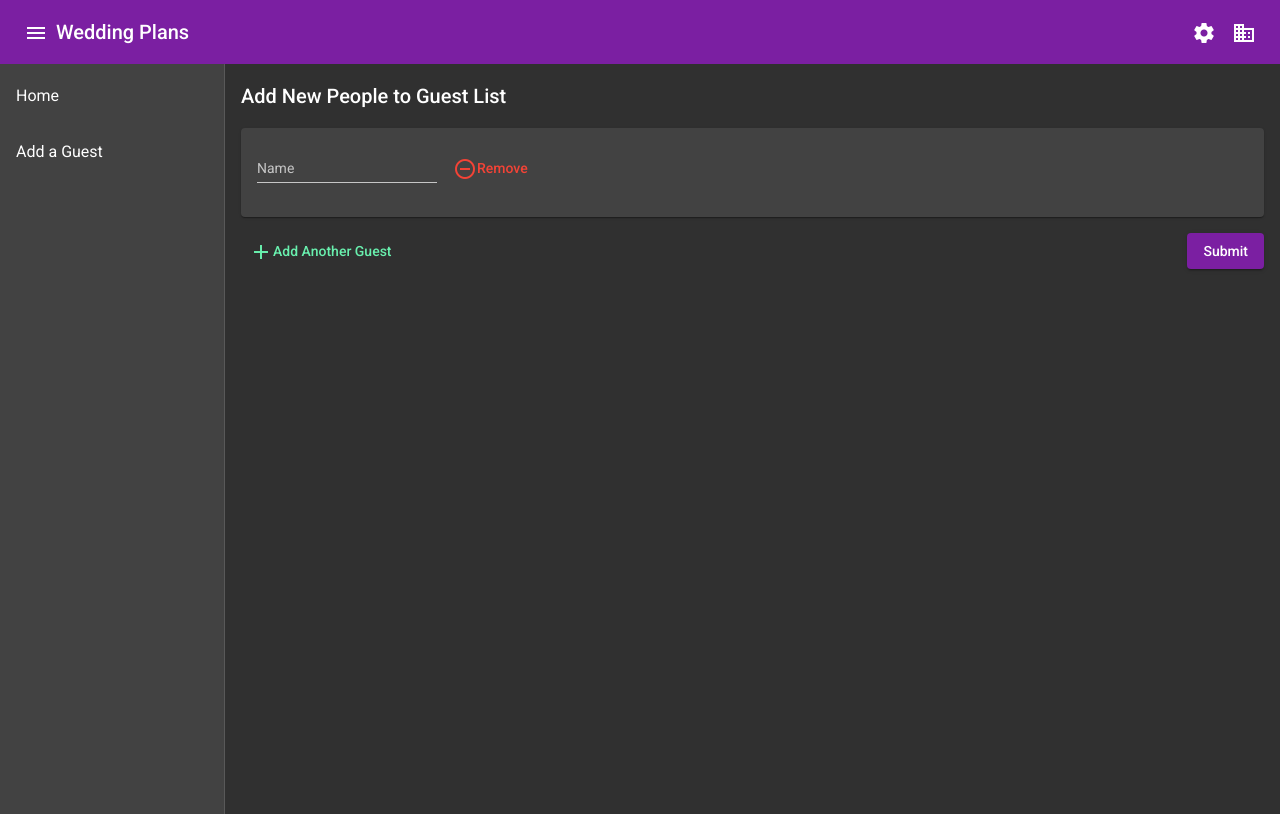
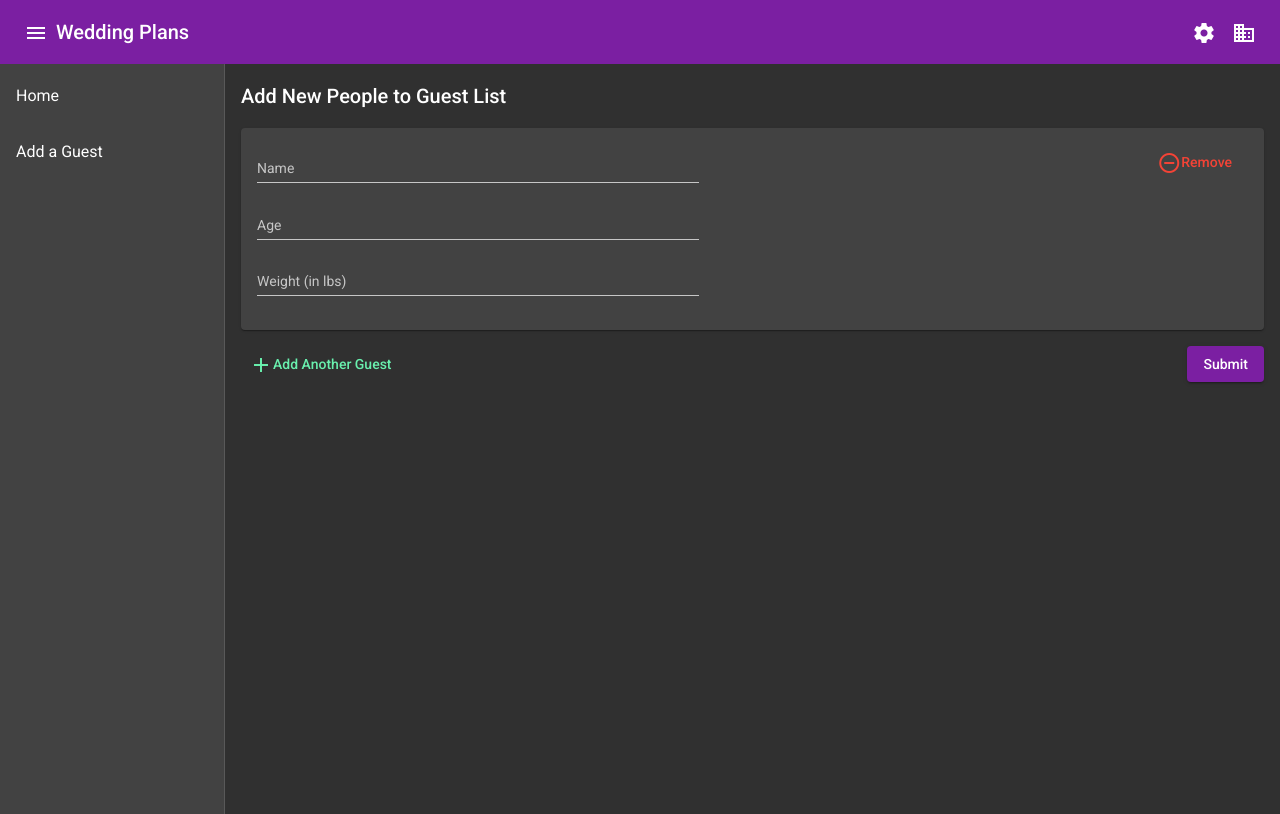
Before and after one commit to EmilyK568/EmilyK568.github.io, an Angular app: page /add-guest in a window 1280 px wide. Built offline with nearby package versions, Linux system fonts and the light colour scheme.

Commit message:
Add guest controls and styling

```diff
--- a/src/app/features/add-guest/guest/guest.component.html
+++ b/src/app/features/add-guest/guest/guest.component.html
@@ -1,12 +1,26 @@
 <form [formGroup]="guestForm">
-  <mat-form-field>
-    <mat-label>Name</mat-label>
-    <input matInput formControlName="name">
-  </mat-form-field>
+  <div class="form-fields">
+    <mat-form-field>
+      <mat-label>Name</mat-label>
+      <input matInput formControlName="name">
+    </mat-form-field>
+    <mat-form-field>
+      <mat-label>Age</mat-label>
+      <input matInput formControlName="age">
+    </mat-form-field>
+    <mat-form-field>
+      <mat-label>Weight (in lbs)</mat-label>
+      <input matInput formControlName="weight">
+    </mat-form-field>
+  </div>
+  <div class="spacer"></div>
+</form>
+<div class="button">
   <button mat-button
           color="warn"
           class="add-button"
           (click)="removeMe()">
     <mat-icon>remove_circle_outline</mat-icon>Remove
-</button>
-</form>
+  </button>
+  <div class="spacer"></div>
+</div>
--- a/src/app/features/add-guest/guest/guest.component.scss
+++ b/src/app/features/add-guest/guest/guest.component.scss
@@ -0,0 +1,18 @@
+:host {
+  display: flex;
+}
+
+form {
+  display: flex;
+  flex: 2;
+
+  .form-fields {
+    flex: 1;
+    display: flex;
+    flex-direction: column;
+  }
+}
+
+.spacer {
+  flex: 1;
+}
--- a/src/app/features/add-guest/guest/guest.component.ts
+++ b/src/app/features/add-guest/guest/guest.component.ts
@@ -21,6 +21,8 @@ export class GuestComponent implements OnInit {
   setFormControls() {
     if (this.guestForm) {
       this.guestForm.addControl('name', new FormControl(null));
+      this.guestForm.addControl('age', new FormControl(null));
+      this.guestForm.addControl('weight', new FormControl(null));
     }
   }
 
```
